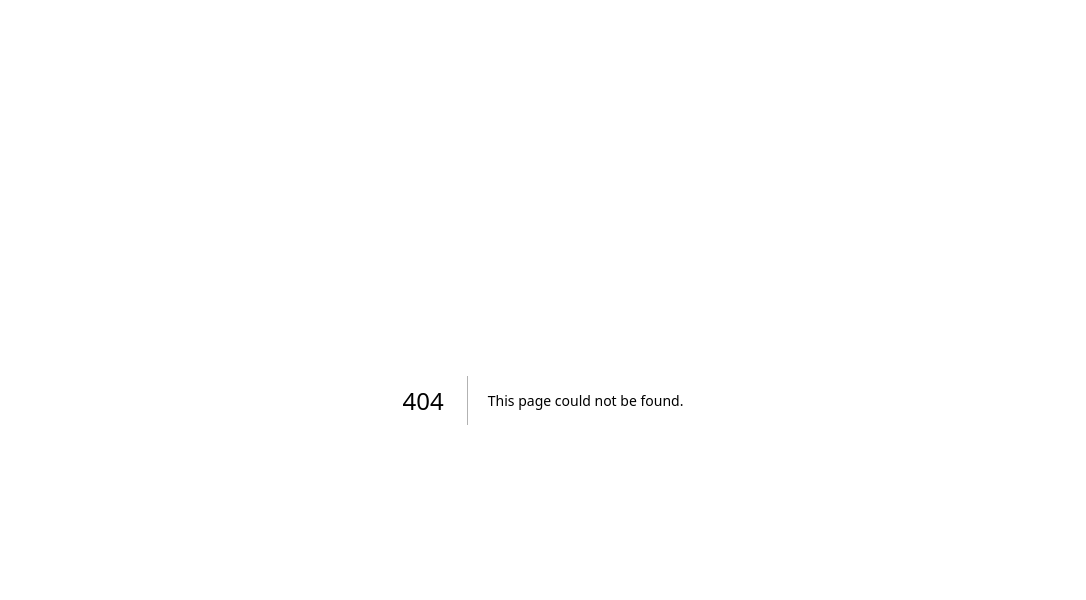
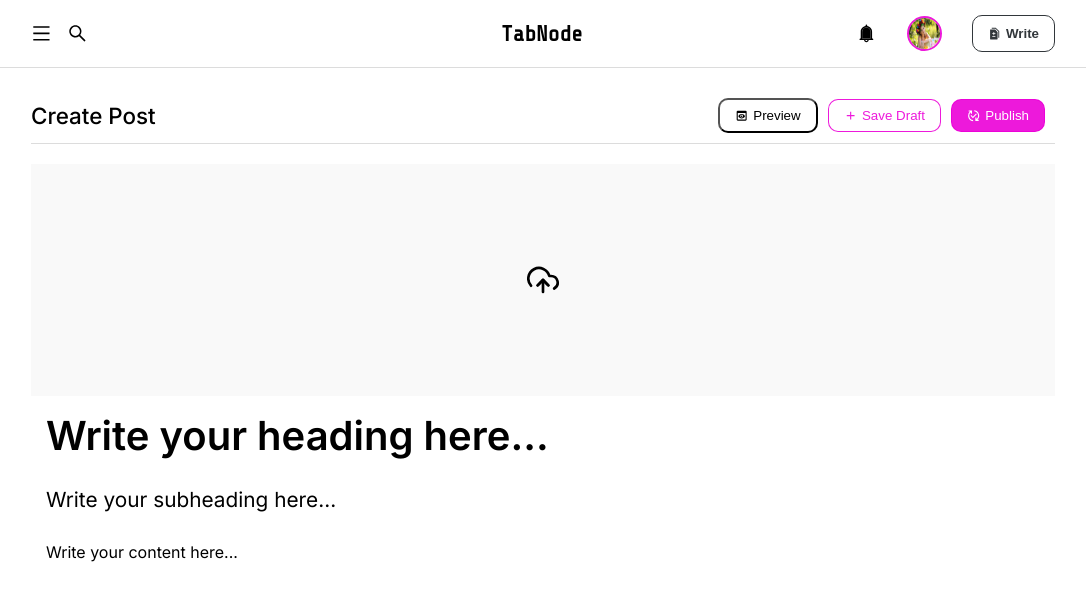
Before and after one commit to prasenjeet-symon/tab-node, a Next.js app: page /home/create in a window 1280 px wide. Before the commit this address had no page. Shown: the top 600 px of the page, without its empty margins (97-1183 px from the left). Built offline with nearby package versions, Linux system fonts and the light colour scheme.

Commit message:
making the post maker

```diff
--- /dev/null
+++ b/src/app/home/create/Create.module.css
@@ -0,0 +1,104 @@
+.create {
+  display: flex;
+  flex-direction: column;
+  align-items: center;
+}
+
+.create > div:nth-of-type(1) {
+  width: 80%;
+  margin: 20px 0px 0px 0px;
+}
+
+.createHeader {
+  display: flex;
+  align-items: center;
+  border-bottom: 1px solid var(--border-color);
+  padding: 10px 0px;
+}
+
+.createHeader > div:nth-of-type(1) {
+  flex: 1;
+  font-size: 1.4rem;
+  font-weight: 500;
+}
+
+.createHeader > div:nth-of-type(2) {
+  display: flex;
+  align-items: center;
+}
+
+.createHeader > div:nth-of-type(2) button {
+  padding: 8px 15px;
+  margin-right: 10px;
+  display: flex;
+  align-items: center;
+  background-color: var(--background-color);
+  border-radius: var(--button-border-radius);
+  cursor: pointer;
+  font-weight: 500;
+}
+
+.createHeader > div:nth-of-type(2) > button > span {
+  margin-left: 5px;
+}
+
+.createHeader > div:nth-of-type(2) button:nth-of-type(2) {
+  color: var(--secondary-color);
+  border: 1px solid var(--secondary-color);
+  font-weight: 500;
+}
+
+.createHeader > div:nth-of-type(2) button:nth-of-type(3) {
+  background-color: var(--secondary-color);
+  color: var(--on-secondary-color);
+  border: 1px solid var(--secondary-color);
+  font-weight: 500;
+}
+
+.createBody {
+  padding: 20px 0px;
+}
+
+.coverImage {
+  display: flex;
+  align-items: center;
+  justify-content: center;
+  background-color: var(--card-background-color);
+}
+
+.plusButton {
+  display: flex;
+  align-items: center;
+  justify-content: center;
+  font-size: 2rem;
+  padding: 100px 0px;
+}
+
+.header {
+  font-size: 2.5rem;
+  font-weight: 600;
+  margin: 5px 0px;
+  outline: none;
+  color: var(--text-color);
+  padding: 10px 15px;
+}
+
+.subTitle {
+  font-size: 1.3rem;
+  font-weight: 400;
+  margin: 5px 0px;
+  outline: none;
+  color: var(--text-color);
+  padding: 10px 15px;
+  line-height: 1.9rem;
+}
+
+.editor {
+  font-size: 1rem;
+  font-weight: 400;
+  padding: 10px 15px;
+  outline: none;
+  color: var(--text-color);
+  margin-bottom: 50px;
+  line-height: 1.5rem;
+}
--- /dev/null
+++ b/src/app/home/create/components/Preview/Preview.module.css
@@ -0,0 +1,31 @@
+.preview {
+  position: fixed;
+  top: 0;
+  left: 0;
+  width: 100%;
+  height: 100%;
+  background-color: white;
+  opacity: 0;
+  pointer-events: none;
+  transition: opacity 0.3s ease;
+  z-index: +10;
+  display: flex;
+  flex-direction: column;
+}
+
+.preview.open {
+  opacity: 1;
+  pointer-events: auto;
+}
+
+.footer {
+  padding: 10px;
+  background-color: var(--card-background-color);
+  position: fixed;
+  bottom: 0;
+  left: 0;
+  right: 0;
+  display: flex;
+  align-items: center;
+  justify-content: center;
+}
--- /dev/null
+++ b/src/app/home/create/components/Preview/Preview.tsx
@@ -0,0 +1,14 @@
+import Header from '@/app/home/components/Header/Header';
+import styles from './Preview.module.css';
+
+export default function Preview({ isOpen, onClose,  cover, heading, subHeading, tags, body }: { isOpen: boolean; onClose: () => void; cover: string; heading: string; subHeading: string; tags: string[]; body: string }) {
+  return (
+    <section className={`${styles.preview} ${isOpen ? styles.open : ''}`}>
+      <Header/>
+      <div className={styles.content}>{body}</div>
+      <div className={styles.footer}>
+         <button type='button' className={`${styles.close} outlineButton`} onClick={onClose}>Close</button>
+      </div>
+    </section>
+  );
+}
--- /dev/null
+++ b/src/app/home/create/page.tsx
@@ -0,0 +1,78 @@
+'use client'
+
+import { useRef, useState } from 'react';
+import { FiUploadCloud } from 'react-icons/fi';
+import { MdAdd, MdOutlinePublishedWithChanges, MdPreview } from 'react-icons/md';
+import styles from './Create.module.css';
+import Preview from './components/Preview/Preview';
+
+export default function CreatePost() {
+    const previewPopup = useState(false);
+    const headingRef = useRef<HTMLDivElement>(null);
+    const subHeadingRef = useRef<HTMLDivElement>(null);
+    const markdownRef = useRef<HTMLDivElement>(null);
+    const extractedData: { heading: string, subHeading: string, markdown: string  } = { heading: '', subHeading: '', markdown: '' };
+
+    const handleData = ()=>{
+        const heading = headingRef.current?.innerText;
+        const subHeading = subHeadingRef.current?.innerText;
+        const markdown = markdownRef.current?.innerText;
+
+        extractedData.heading = heading || "";
+        extractedData.subHeading = subHeading || "";
+        extractedData.markdown = markdown || "";
+
+        console.log(heading, subHeading, markdown);
+    }
+
+    const handleOpenPreviewPopup = () => {
+        handleData();
+        previewPopup[1](true);
+    }
+
+    const handleClosePreviewPopup = () => {
+        previewPopup[1](false);
+    }
+
+    return ( <section className={styles.create}>
+        <div>
+
+            <div className={styles.createHeader}>
+                <div>Create Post</div>
+                <div>
+                    <button onClick={handleOpenPreviewPopup} type='button'> <MdPreview/> <span>Preview</span> </button>
+                    <button type='button'> <MdAdd/> <span>Save Draft</span> </button>
+                    <button type='button'> <MdOutlinePublishedWithChanges/> <span>Publish</span> </button>
+                </div>
+            </div>
+            <div className={styles.createBody}>
+                {/* Add cover image */}
+                <div className={styles.coverImage}>
+                    {/* plus button */}
+                    <div className={styles.plusButton}> <FiUploadCloud/> </div>
+                </div>
+
+                {/* Header */}
+                <div suppressContentEditableWarning  ref={headingRef} contentEditable className={styles.header}>
+                   Write your heading here...
+                </div>
+
+                {/* Sub title */}
+                <div suppressContentEditableWarning  ref={subHeadingRef} contentEditable className={styles.subTitle}>
+                    Write your subheading here...
+                </div>
+
+                {/* Tags */}
+                <div className={styles.tags}></div>
+
+                {/* Markdown editor */}
+                <div suppressContentEditableWarning  ref={markdownRef} contentEditable className={styles.editor}>
+                  Write your content here...
+                </div>
+            </div>
+
+            {/* Holds preview popup */}
+            <Preview isOpen={previewPopup[0]} onClose={handleClosePreviewPopup} body={extractedData.markdown} heading={extractedData.heading} subHeading={extractedData.subHeading} cover='' tags={[]}/>
+        </div>
+    </section> )
+}
```
